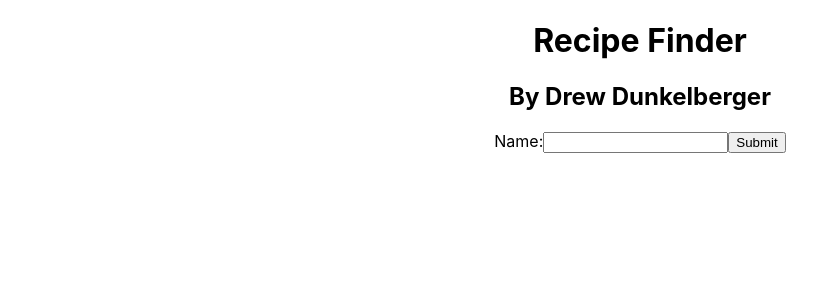
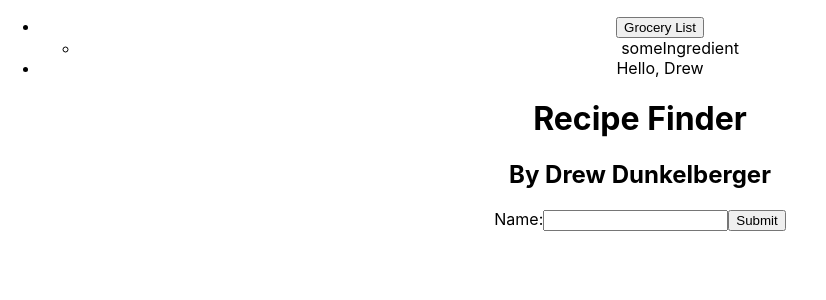
Before and after one commit to drewdunk10/react-recipe-finder, a React (Create React App) app: page / in a window 1280 px wide. Shown: the top 300 px of the page, without its empty margins (0-826 px from the left). Built offline with nearby package versions, Linux system fonts and the light colour scheme.

Commit message:
Add framework for GroceryList

```diff
--- a/src/components/App/App.js
+++ b/src/components/App/App.js
@@ -1,11 +1,13 @@
 import UserContext from "../User/User";
 import Search from "../Search/Search";
 import RecipeCard from "../RecipeCard/RecipeCard"
+import GroceryList from "../GroceryList/GroceryList"
 import './App.css';
 import {useState} from "react";
 
 const user = {
-  name: 'Drew'
+    name: 'Drew',
+    groceryList: ["someIngredient"]
 }
 
 function App() {
@@ -16,12 +18,15 @@ function App() {
       <UserContext.Provider value={user}>
         <div className="App">
           <header className="App-header">
-            <h1>
-              Recipe Finder
-            </h1>
-            <h2>
+              <nav>
+                  <GroceryList/>
+              </nav>
+              <h1>
+                  Recipe Finder
+              </h1>
+              <h2>
                   By Drew Dunkelberger
-            </h2>
+              </h2>
           </header>
             <form>
                 <Search update={setRecipes}/>
--- /dev/null
+++ b/src/components/GroceryList/GroceryList.js
@@ -0,0 +1,30 @@
+import {useContext} from "react";
+import UserContext from "../User/User";
+
+function GroceryList() {
+    const user = useContext(UserContext);
+
+    return(
+        <ul>
+            <li>
+                <button>Grocery List</button>
+                <section>
+                    <ul>
+                        {
+                            // Display each ingredient as a list item.
+                            user.groceryList.map(ingredient =>
+                                <li>
+                                    {ingredient}
+                                </li>
+                            )
+                        }
+                    </ul>
+
+                </section>
+            </li>
+            <li>Hello, {user.name}</li>
+        </ul>
+    );
+}
+
+export default GroceryList
```
